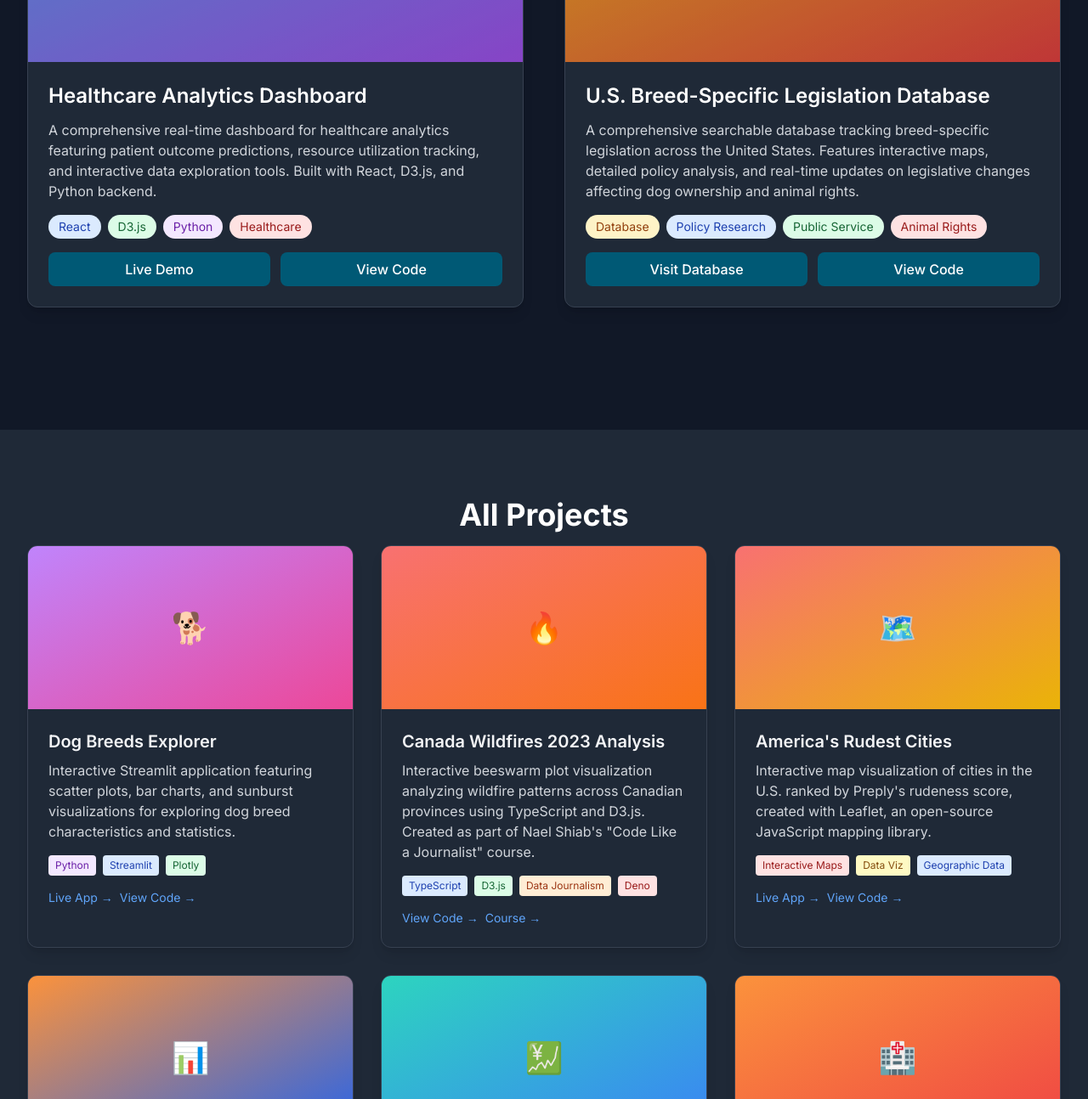
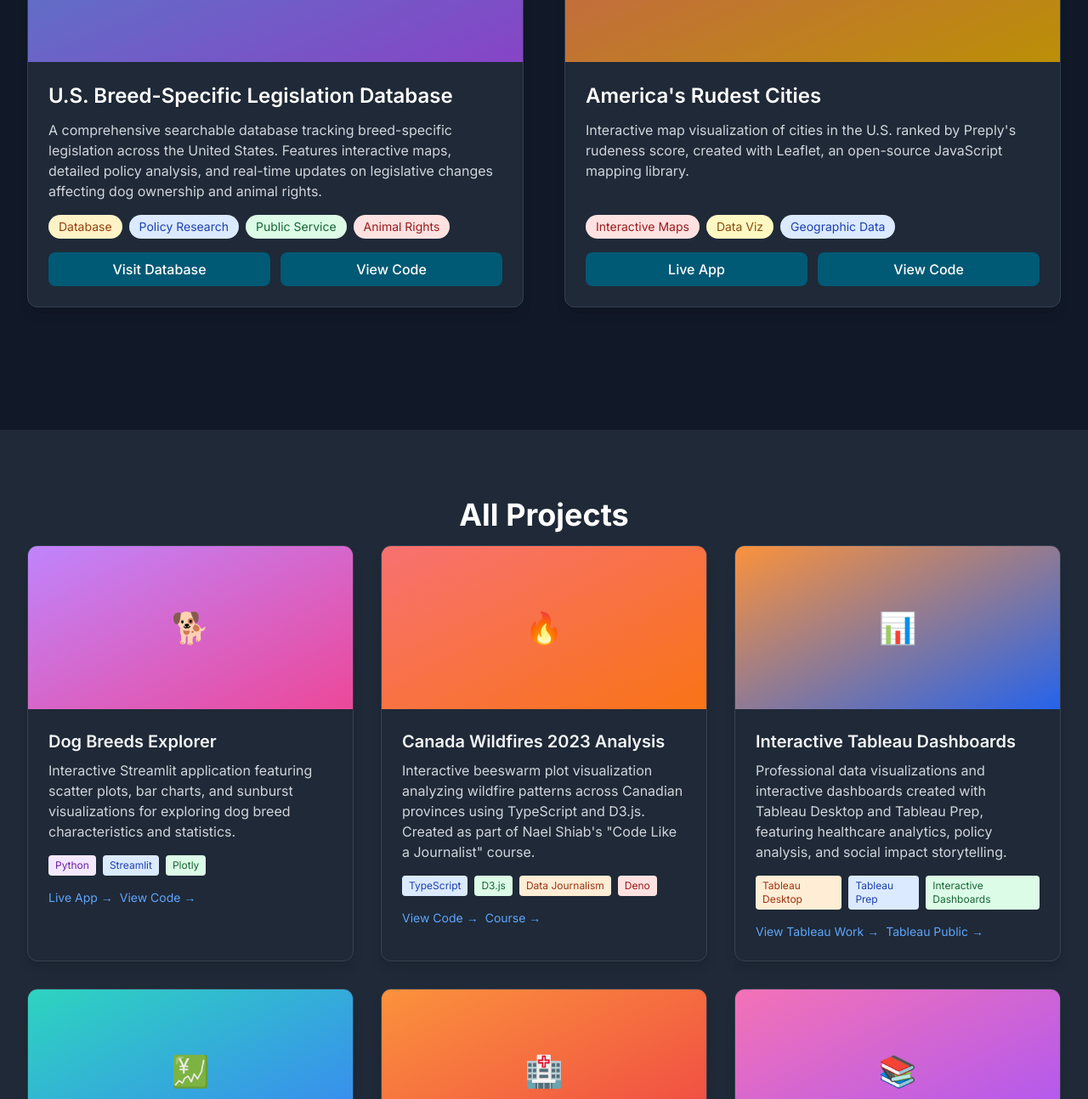
Before and after one commit to nicolelily/nicolelily.github.io, an Astro site: page /portfolio in a window 1280 px wide. Shown: the part 796-2090 px from the top of the page at 85% size. Built offline with nearby package versions, Linux system fonts and the light colour scheme; Astro itself is replaced by a stand-in of ours.

Commit message:
Update Featured Projects section with consistent styling and layout

```diff
--- a/src/pages/portfolio.astro
+++ b/src/pages/portfolio.astro
@@ -50,7 +50,7 @@
 
         <div class="grid lg:grid-cols-2 gap-12 mb-16">
           <div
-            class="card overflow-hidden project-item"
+            class="card overflow-hidden project-item h-full flex flex-col"
             data-category="visualization webapp"
           >
             <div
@@ -62,61 +62,11 @@
                 <h3 class="text-xl font-semibold">Interactive Dashboard</h3>
               </div>
             </div>
-            <div class="p-6">
-              <h3 class="text-2xl font-semibold text-white mb-3">
-                Healthcare Analytics Dashboard
-              </h3>
-              <p class="text-gray-300 mb-4">
-                A comprehensive real-time dashboard for healthcare analytics
-                featuring patient outcome predictions, resource utilization
-                tracking, and interactive data exploration tools. Built with
-                React, D3.js, and Python backend.
-              </p>
-              <div class="flex flex-wrap gap-2 mb-4">
-                <span
-                  class="px-3 py-1 bg-blue-100 dark:bg-blue-900 text-blue-800 dark:text-blue-200 rounded-full text-sm"
-                  >React</span
-                >
-                <span
-                  class="px-3 py-1 bg-green-100 dark:bg-green-900 text-green-800 dark:text-green-200 rounded-full text-sm"
-                  >D3.js</span
-                >
-                <span
-                  class="px-3 py-1 bg-purple-100 dark:bg-purple-900 text-purple-800 dark:text-purple-200 rounded-full text-sm"
-                  >Python</span
-                >
-                <span
-                  class="px-3 py-1 bg-red-100 dark:bg-red-900 text-red-800 dark:text-red-200 rounded-full text-sm"
-                  >Healthcare</span
-                >
-              </div>
-              <div class="flex gap-3">
-                <a href="#" class="btn-primary flex-1 text-center">Live Demo</a>
-                <a href="#" class="btn-secondary flex-1 text-center"
-                  >View Code</a
-                >
-              </div>
-            </div>
-          </div>
-
-          <div
-            class="card overflow-hidden project-item"
-            data-category="webapp research"
-          >
-            <div
-              class="h-64 bg-gradient-to-br from-amber-400 to-red-500 flex items-center justify-center relative overflow-hidden"
-            >
-              <div class="absolute inset-0 bg-black bg-opacity-20"></div>
-              <div class="relative z-10 text-center text-white">
-                <div class="text-6xl mb-4">🏛️</div>
-                <h3 class="text-xl font-semibold">Legislative Database</h3>
-              </div>
-            </div>
-            <div class="p-6">
+            <div class="p-6 flex-1 flex flex-col">
               <h3 class="text-2xl font-semibold text-white mb-3">
                 U.S. Breed-Specific Legislation Database
               </h3>
-              <p class="text-gray-300 mb-4">
+              <p class="text-gray-300 mb-4 flex-1">
                 A comprehensive searchable database tracking breed-specific
                 legislation across the United States. Features interactive maps,
                 detailed policy analysis, and real-time updates on legislative
@@ -140,7 +90,7 @@
                   >Animal Rights</span
                 >
               </div>
-              <div class="flex gap-3">
+              <div class="flex gap-3 mt-auto">
                 <a
                   href="https://bsldb.app"
                   target="_blank"
@@ -149,6 +99,59 @@
                 >
                 <a
                   href="https://github.com/nicolelily/us-bsl-db"
+                  target="_blank"
+                  rel="noopener noreferrer"
+                  class="btn-secondary flex-1 text-center">View Code</a
+                >
+              </div>
+            </div>
+          </div>
+
+          <div
+            class="card overflow-hidden project-item h-full flex flex-col"
+            data-category="visualization webapp"
+          >
+            <div
+              class="h-64 bg-gradient-to-br from-red-400 to-yellow-500 flex items-center justify-center relative overflow-hidden"
+            >
+              <div class="absolute inset-0 bg-black bg-opacity-20"></div>
+              <div class="relative z-10 text-center text-white">
+                <div class="text-6xl mb-4">🗺️</div>
+                <h3 class="text-xl font-semibold">Interactive Map</h3>
+              </div>
+            </div>
+            <div class="p-6 flex-1 flex flex-col">
+              <h3 class="text-2xl font-semibold text-white mb-3">
+                America's Rudest Cities
+              </h3>
+              <p class="text-gray-300 mb-4 flex-1">
+                Interactive map visualization of cities in the U.S. ranked by
+                Preply's rudeness score, created with Leaflet, an open-source
+                JavaScript mapping library.
+              </p>
+              <div class="flex flex-wrap gap-2 mb-4">
+                <span
+                  class="px-3 py-1 bg-red-100 dark:bg-red-900 text-red-800 dark:text-red-200 rounded-full text-sm"
+                  >Interactive Maps</span
+                >
+                <span
+                  class="px-3 py-1 bg-yellow-100 dark:bg-yellow-900 text-yellow-800 dark:text-yellow-200 rounded-full text-sm"
+                  >Data Viz</span
+                >
+                <span
+                  class="px-3 py-1 bg-blue-100 dark:bg-blue-900 text-blue-800 dark:text-blue-200 rounded-full text-sm"
+                  >Geographic Data</span
+                >
+              </div>
+              <div class="flex gap-3 mt-auto">
+                <a
+                  href="https://nicolelily.github.io/rude-cities"
+                  target="_blank"
+                  rel="noopener noreferrer"
+                  class="btn-primary flex-1 text-center">Live App</a
+                >
+                <a
+                  href="https://github.com/nicolelily/rude-cities"
                   target="_blank"
                   rel="noopener noreferrer"
                   class="btn-secondary flex-1 text-center">View Code</a
@@ -265,55 +268,6 @@
                   target="_blank"
                   rel="noopener noreferrer"
                   class="text-blue-400 hover:underline text-sm">Course →</a
-                >
-              </div>
-            </div>
-          </div>
-
-          <div
-            class="card overflow-hidden project-item"
-            data-category="visualization webapp"
-          >
-            <div
-              class="h-48 bg-gradient-to-br from-red-400 to-yellow-500 flex items-center justify-center"
-            >
-              <span class="text-white text-4xl">🗺️</span>
-            </div>
-            <div class="p-6">
-              <h3 class="text-xl font-semibold mb-2">
-                America's Rudest Cities
-              </h3>
-              <p class="text-gray-300 mb-4">
-                Interactive map visualization of cities in the U.S. ranked by
-                Preply's rudeness score, created with Leaflet, an open-source
-                JavaScript mapping library.
-              </p>
-              <div class="flex gap-2 mb-4">
-                <span
-                  class="px-2 py-1 bg-red-100 dark:bg-red-900 text-red-800 dark:text-red-200 rounded text-xs"
-                  >Interactive Maps</span
-                >
-                <span
-                  class="px-2 py-1 bg-yellow-100 dark:bg-yellow-900 text-yellow-800 dark:text-yellow-200 rounded text-xs"
-                  >Data Viz</span
-                >
-                <span
-                  class="px-2 py-1 bg-blue-100 dark:bg-blue-900 text-blue-800 dark:text-blue-200 rounded text-xs"
-                  >Geographic Data</span
-                >
-              </div>
-              <div class="flex gap-2">
-                <a
-                  href="https://nicolelily.github.io/rude-cities"
-                  target="_blank"
-                  rel="noopener noreferrer"
-                  class="text-blue-400 hover:underline text-sm">Live App →</a
-                >
-                <a
-                  href="https://github.com/nicolelily/rude-cities"
-                  target="_blank"
-                  rel="noopener noreferrer"
-                  class="text-blue-400 hover:underline text-sm">View Code →</a
                 >
               </div>
             </div>
```
